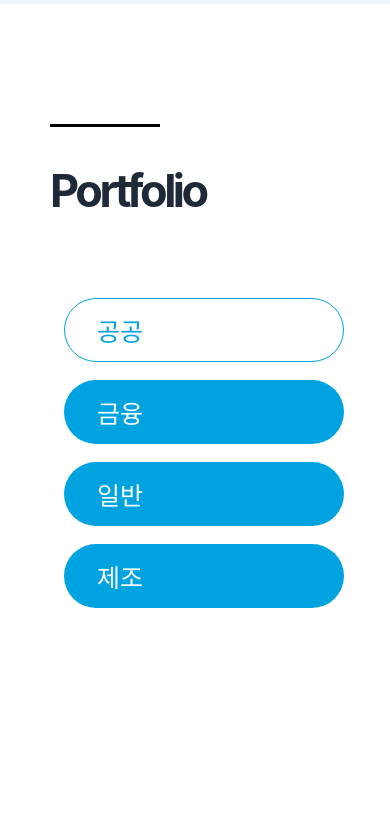
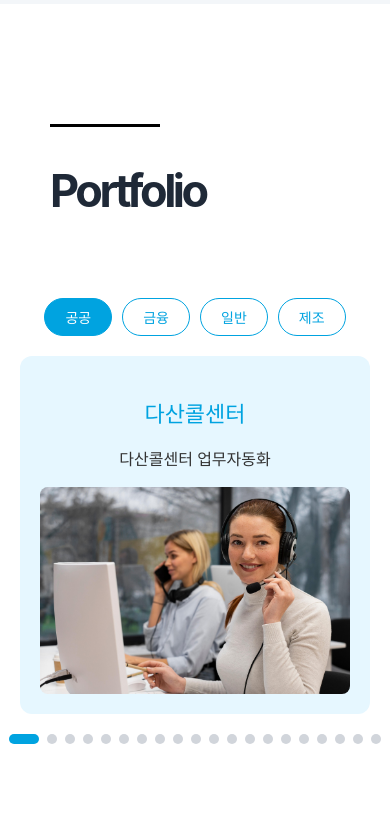
Before and after one commit to onexhana/nimbustech_website, a React (Vite) app: page /portfolio in a window 390 px wide. Shown: the part 2326-3157 px from the top of the page. Built offline with nearby package versions, Linux system fonts and the light colour scheme; a web font is replaced by a local one.

Commit message:
포폴 모바일 초기

```diff
--- a/src/components/Portfolio/PortfolioSection.tsx
+++ b/src/components/Portfolio/PortfolioSection.tsx
@@ -1,13 +1,27 @@
 // 포트폴리오 섹션 컴포넌트
-import { useState } from 'react';
+import { useState, useEffect } from 'react';
 import PortfolioCardList from './PortfolioCardList';
 import CategoryFilter from './CategoryFilter';
 import PartnerLogoSlider from "./PartnerLogoSlider";
-import { portfolioProjects } from '../../data/portfolioData';
+import { portfolioProjects, portfolioCategories } from '../../data/portfolioData';
 
 export default function PortfolioSection() {
   const [selectedCategory, setSelectedCategory] = useState("공공");
+  const [currentSlide, setCurrentSlide] = useState(0);
+  const [isMobile, setIsMobile] = useState<boolean>(window.innerWidth < 768);
+
   const filtered = portfolioProjects.filter((p) => p.category === selectedCategory);
+
+  useEffect(() => {
+    const handleResize = () => setIsMobile(window.innerWidth < 768);
+    window.addEventListener('resize', handleResize);
+    return () => window.removeEventListener('resize', handleResize);
+  }, []);
+
+  const handleCategoryChange = (category: string) => {
+    setSelectedCategory(category);
+    setCurrentSlide(0);
+  };
 
   return (
     <div className="w-full">
@@ -38,10 +52,128 @@ export default function PortfolioSection() {
           </h2>
         </div>
 
+        {/* 모바일과 데스크톱 레이아웃 분기 */}
+        {isMobile ? (
+          <>
+            {/* 모바일 카테고리 버튼들 */}
+            <div style={{
+              display: 'flex',
+              flexWrap: 'wrap',
+              justifyContent: 'center',
+              gap: '10px',
+              marginBottom: '20px',
+              paddingLeft: '20px',
+              paddingRight: '20px'
+            }}>
+              {portfolioCategories.map((category) => (
+                <button
+                  key={category}
+                  style={{
+                    backgroundColor: selectedCategory === category ? '#00A3E0' : 'white',
+                    color: selectedCategory === category ? 'white' : '#00A3E0',
+                    border: '1px solid #00A3E0',
+                    borderRadius: '20px',
+                    padding: '8px 20px',
+                    fontSize: '14px',
+                    fontWeight: '600',
+                    cursor: 'pointer'
+                  }}
+                  onClick={() => handleCategoryChange(category)}
+                >
+                  {category}
+                </button>
+              ))}
+            </div>
+
+            {/* 모바일용 포트폴리오 카드 컨테이너 */}
+            <div style={{
+              backgroundColor: '#E6F7FF',
+              borderRadius: '12px',
+              padding: '20px',
+              marginBottom: '20px',
+              marginLeft: '20px',
+              marginRight: '20px'
+            }}>
+              {/* 현재 슬라이드의 카드만 표시 */}
+              {filtered.length > 0 && (
+                <>
+                  <h3 style={{
+                    fontSize: '22px',
+                    fontWeight: '700',
+                    color: '#00A3E0',
+                    marginBottom: '12px',
+                    textAlign: 'center'
+                  }}>
+                    {filtered[currentSlide].title}
+                  </h3>
+                  <div style={{
+                    fontSize: '16px',
+                    color: '#333',
+                    fontWeight: '500',
+                    lineHeight: '1.5',
+                    textAlign: 'center',
+                    marginBottom: '16px'
+                  }}>
+                    {filtered[currentSlide].description.split('\n').map((line, i) => (
+                      <p key={i} style={{ marginBottom: '8px' }}>{line}</p>
+                    ))}
+                  </div>
+
+                  {/* 이미지 영역 */}
+                  {filtered[currentSlide].image && (
+                    <div style={{
+                      display: 'flex',
+                      justifyContent: 'center',
+                      marginTop: '16px'
+                    }}>
+                      <img
+                        src={filtered[currentSlide].image}
+                        alt={filtered[currentSlide].title}
+                        style={{
+                          maxWidth: '100%',
+                          height: 'auto',
+                          borderRadius: '8px'
+                        }}
+                      />
+                    </div>
+                  )}
+                </>
+              )}
+            </div>
+
+            {/* 모바일용 슬라이더 인디케이터 */}
+            {filtered.length > 1 && (
+              <div style={{
+                display: 'flex',
+                justifyContent: 'center',
+                gap: '8px',
+                marginTop: '20px'
+              }}>
+                {Array.from({ length: filtered.length }).map((_, i) => (
+                  <button
+                    key={i}
+                    onClick={() => setCurrentSlide(i)}
+                    style={{
+                      width: i === currentSlide ? '30px' : '10px',
+                      height: '10px',
+                      borderRadius: i === currentSlide ? '5px' : '50%',
+                      backgroundColor: i === currentSlide ? '#00A3E0' : '#D1D5DB',
+                      border: 'none',
+                      padding: 0,
+                      transition: 'all 0.3s ease'
+                    }}
+                    aria-label={`슬라이드 ${i + 1}`}
+                  />
+                ))}
+              </div>
+            )}
+          </>
+        ) : (
+          /* 데스크톱 레이아웃 */
           <div className="flex gap-16 items-start" style={{ marginLeft: '64px', marginTop: '-0px' }}>
             <CategoryFilter
               selectedCategory={selectedCategory}
-            onCategoryChange={setSelectedCategory}
+              onCategoryChange={handleCategoryChange}
             />
 
             <div className="flex flex-col h-full items-start" style={{ marginLeft: '200px' }}>
@@ -50,6 +182,7 @@ export default function PortfolioSection() {
               </div>
             </div>
           </div>
+        )}
       </div>
 
       {/* 파트너 로고 슬라이더 */}
--- a/src/pages/PortfolioPage.tsx
+++ b/src/pages/PortfolioPage.tsx
@@ -1,20 +1,152 @@
-import { useState } from 'react';
+import { useState, useEffect } from 'react';
 import PortfolioCardList from '../components/Portfolio/PortfolioCardList';
 import PortfolioSection from '../components/Portfolio/PortfolioSection';
 import CategoryFilter from '../components/Portfolio/CategoryFilter';
-import { portfolioProjects } from '../data/portfolioData';
+import { portfolioProjects, portfolioCategories } from '../data/portfolioData';
 
 const PortfolioPage = () => {
   const [selectedCategory, setSelectedCategory] = useState("공공");
+  const [currentSlide, setCurrentSlide] = useState(0);
+  const [isMobile, setIsMobile] = useState<boolean>(window.innerWidth < 768);
+
   const filtered = portfolioProjects.filter((p) => p.category === selectedCategory);
+
+  useEffect(() => {
+    const handleResize = () => setIsMobile(window.innerWidth < 768);
+    window.addEventListener('resize', handleResize);
+    return () => window.removeEventListener('resize', handleResize);
+  }, []);
+
+  const handleCategoryChange = (category: string) => {
+    setSelectedCategory(category);
+    setCurrentSlide(0);
+  };
 
   return (
     <>
       <section className="pt-[100px] pl-16 pr-12 pb-24 bg-white">
+        {/* 모바일과 데스크톱 레이아웃 분기 */}
+        {isMobile ? (
+          <>
+            {/* 모바일 카테고리 버튼들 */}
+            <div style={{
+              display: 'flex',
+              flexWrap: 'wrap',
+              justifyContent: 'center',
+              gap: '10px',
+              marginBottom: '20px',
+              paddingLeft: '20px',
+              paddingRight: '20px'
+            }}>
+              {portfolioCategories.map((category) => (
+                <button
+                  key={category}
+                  style={{
+                    backgroundColor: selectedCategory === category ? '#00A3E0' : 'white',
+                    color: selectedCategory === category ? 'white' : '#00A3E0',
+                    border: '1px solid #00A3E0',
+                    borderRadius: '20px',
+                    padding: '8px 20px',
+                    fontSize: '14px',
+                    fontWeight: '600',
+                    cursor: 'pointer'
+                  }}
+                  onClick={() => handleCategoryChange(category)}
+                >
+                  {category}
+                </button>
+              ))}
+            </div>
+
+            {/* 모바일용 포트폴리오 카드 컨테이너 */}
+            <div style={{
+              backgroundColor: '#E6F7FF',
+              borderRadius: '12px',
+              padding: '20px',
+              marginBottom: '20px',
+              marginLeft: '20px',
+              marginRight: '20px'
+            }}>
+              {/* 현재 슬라이드의 카드만 표시 */}
+              {filtered.length > 0 && (
+                <>
+                  <h3 style={{
+                    fontSize: '22px',
+                    fontWeight: '700',
+                    color: '#00A3E0',
+                    marginBottom: '12px',
+                    textAlign: 'center'
+                  }}>
+                    {filtered[currentSlide].title}
+                  </h3>
+                  <div style={{
+                    fontSize: '16px',
+                    color: '#333',
+                    fontWeight: '500',
+                    lineHeight: '1.5',
+                    textAlign: 'center',
+                    marginBottom: '16px'
+                  }}>
+                    {filtered[currentSlide].description.split('\n').map((line, i) => (
+                      <p key={i} style={{ marginBottom: '8px' }}>{line}</p>
+                    ))}
+                  </div>
+
+                  {/* 이미지 영역 */}
+                  {filtered[currentSlide].image && (
+                    <div style={{
+                      display: 'flex',
+                      justifyContent: 'center',
+                      marginTop: '16px'
+                    }}>
+                      <img
+                        src={filtered[currentSlide].image}
+                        alt={filtered[currentSlide].title}
+                        style={{
+                          maxWidth: '100%',
+                          height: 'auto',
+                          borderRadius: '8px'
+                        }}
+                      />
+                    </div>
+                  )}
+                </>
+              )}
+            </div>
+
+            {/* 모바일용 슬라이더 인디케이터 */}
+            {filtered.length > 1 && (
+              <div style={{
+                display: 'flex',
+                justifyContent: 'center',
+                gap: '8px',
+                marginTop: '20px'
+              }}>
+                {Array.from({ length: filtered.length }).map((_, i) => (
+                  <button
+                    key={i}
+                    onClick={() => setCurrentSlide(i)}
+                    style={{
+                      width: i === currentSlide ? '30px' : '10px',
+                      height: '10px',
+                      borderRadius: i === currentSlide ? '5px' : '50%',
+                      backgroundColor: i === currentSlide ? '#00A3E0' : '#D1D5DB',
+                      border: 'none',
+                      padding: 0,
+                      transition: 'all 0.3s ease'
+                    }}
+                    aria-label={`슬라이드 ${i + 1}`}
+                  />
+                ))}
+              </div>
+            )}
+          </>
+        ) : (
+          /* 데스크톱 레이아웃 */
           <div className="flex gap-16 items-start" style={{ marginLeft: '64px' }}>
             <CategoryFilter
               selectedCategory={selectedCategory}
-            onCategoryChange={setSelectedCategory}
+              onCategoryChange={handleCategoryChange}
             />
 
             <div className="flex-1 flex flex-col h-full" style={{ marginLeft: '300px' }}> {/* 필터와 카드섹션 사이 여백*/}
@@ -24,6 +156,7 @@ const PortfolioPage = () => {
               </div>
             </div>
           </div>
+        )}
       </section>
 
       <PortfolioSection />
```
Lines whose indentation alone changed are shown as unchanged.
